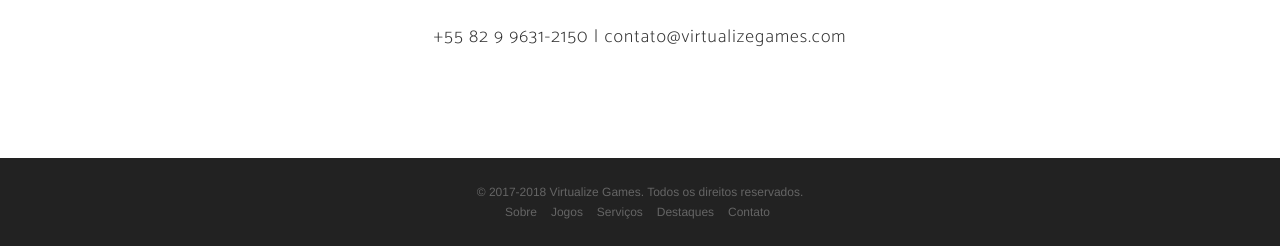
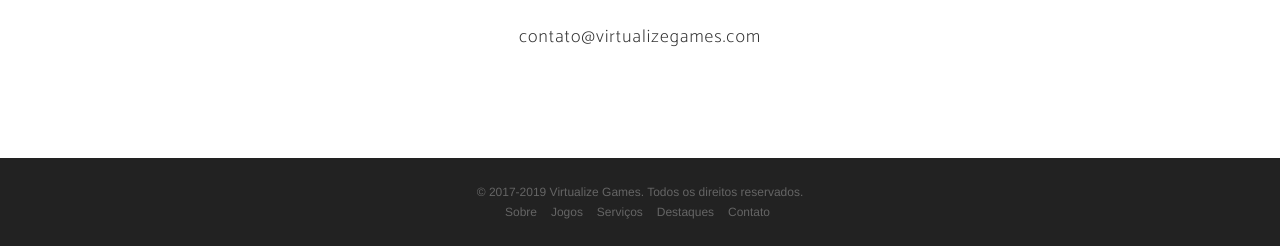
Before and after one commit to WilkOliveira/Site_VirtualizeGames, a website: page index.html in a window 1280 px wide. Shown: the part 4749-4995 px from the top of the page. Drawn offline with nearby package versions, Linux system fonts and the light colour scheme; a web font is replaced by a local one.

Commit message:
Atualização do rodapé
Atualização do ano atual no rodapé.

```diff
--- a/index.html
+++ b/index.html
@@ -609,7 +609,7 @@
                 </li>
             </ul>
             <br>
-            <h4>+55 82 9 9631-2150 | contato@virtualizegames.com</h4>
+            <h4>contato@virtualizegames.com</h4>
         </div>
     </section>
     <!-- Final da seção contatos -->
@@ -617,7 +617,7 @@
     <!-- Início da seção de rodapé -->
     <footer>
         <div class="container">
-            <p>&copy; 2017-2018 Virtualize Games. Todos os direitos reservados.</p>
+            <p>&copy; 2017-2019 Virtualize Games. Todos os direitos reservados.</p>
             <ul class="list-inline">
                 <li>
                     <a class="page-scroll" href="#features">Sobre</a>
```
